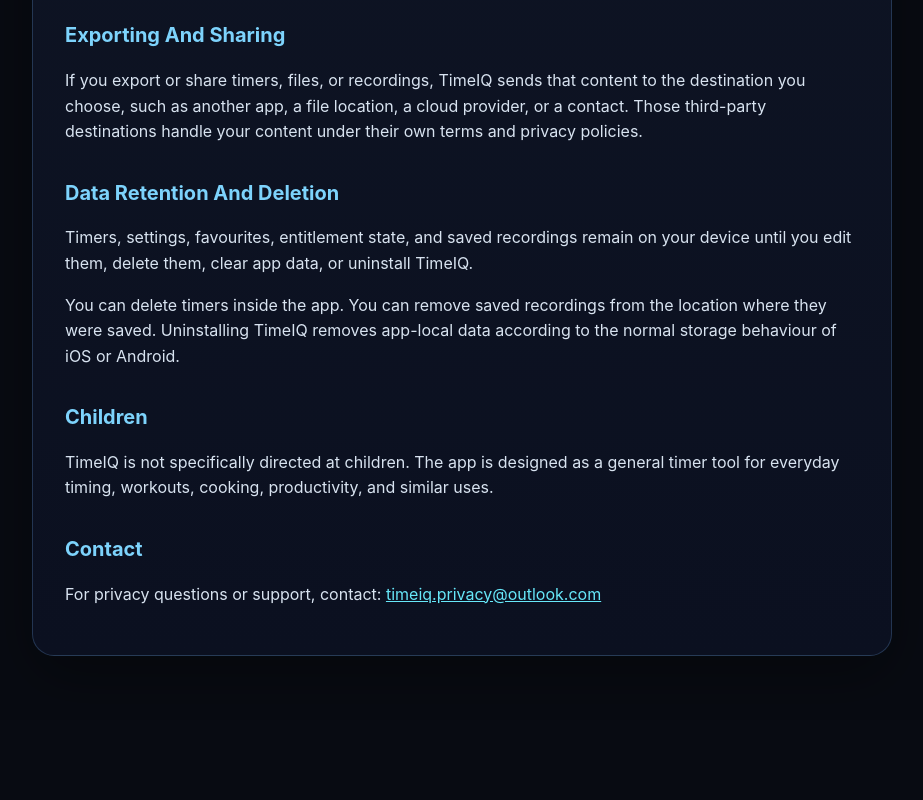
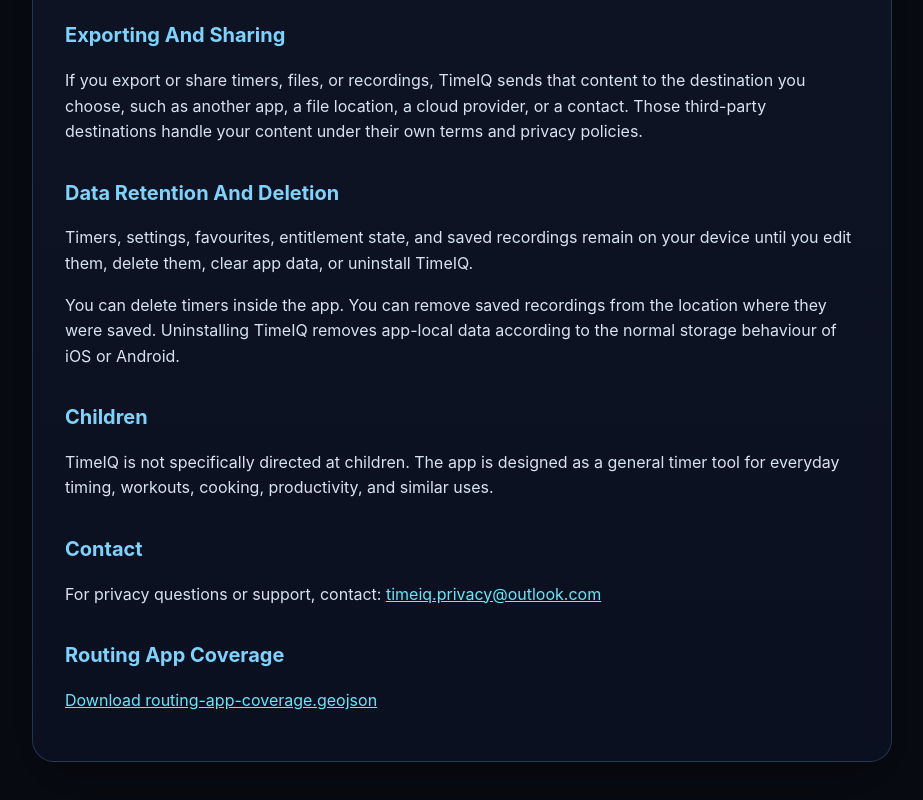
Before and after one commit to RikkiHope/timeiq-privacy, a plain HTML site: page index.html in a window 1280 px wide. Shown: the part 1178-1978 px from the top of the page, without its empty margins (178-1101 px from the left). Before the commit the page ends 1898 px from the top, so only its background shows below. Drawn offline with Linux system fonts and the light colour scheme.

Commit message:
Add routing app coverage file

```diff
--- a/index.html
+++ b/index.html
@@ -137,6 +137,11 @@
         For privacy questions or support, contact:
         <a href="mailto:timeiq.privacy@outlook.com">timeiq.privacy@outlook.com</a>
       </p>
+
+      <h2>Routing App Coverage</h2>
+      <p>
+        <a href="routing-app-coverage.geojson">Download routing-app-coverage.geojson</a>
+      </p>
     </section>
   </main>
 </body>
```
Also changed, not shown: routing-app-coverage.geojson (added).
